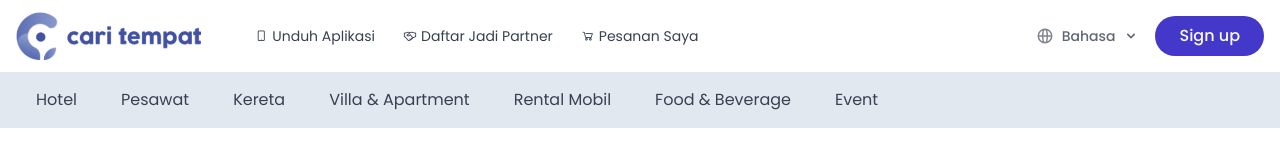
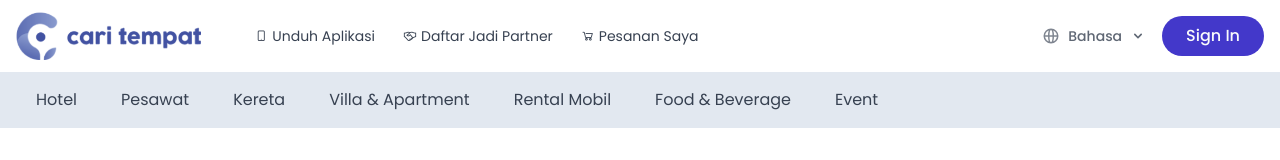
Before and after one commit to safarudinyoga/ct-fe, a React (Create React App) app: page /caritempat/v2/subscription in a window 1280 px wide. Shown: the top 160 px of the page. Built offline with nearby package versions, Linux system fonts and the light colour scheme.

Commit message:
sign in mobile

```diff
--- a/src/components/AnyReactComponent/AnyReactComponent.tsx
+++ b/src/components/AnyReactComponent/AnyReactComponent.tsx
@@ -33,11 +33,10 @@ const AnyReactComponent: FC<AnyReactComponentProps> = ({
       onMouseLeave={() => setIsOpen(false)}
     >
       <span
-        className={`flex px-2 py-1 rounded-lg bg-white dark:bg-neutral-900 text-sm font-semibold items-center justify-center min-w-max shadow-lg hover:bg-neutral-900 hover:text-white dark:hover:bg-white dark:hover:text-neutral-900 transition-colors ${
-          isSelected
+        className={`flex px-2 py-1 rounded-lg bg-white dark:bg-neutral-900 text-sm font-semibold items-center justify-center min-w-max shadow-lg hover:bg-neutral-900 hover:text-white dark:hover:bg-white dark:hover:text-neutral-900 transition-colors ${isSelected
             ? "bg-neutral-900 text-white dark:bg-white dark:text-neutral-900"
             : ""
-        }`}
+          }`}
       >
         {listing?.price || experiences?.price || car?.price}
       </span>
--- a/src/containers/SiteHeader.tsx
+++ b/src/containers/SiteHeader.tsx
@@ -1,16 +1,8 @@
 import React from "react";
-import { useLocation } from "react-router-dom";
-import Header2 from "components/Header/Header";
 import Header from "shared/Header/Header";
 
 const SiteHeader = () => {
-  let location = useLocation();
-
-  return location.pathname.includes("home-1-header-2") ? (
-    <Header />
-  ) : (
-    <Header />
-  );
+  return <Header />
 };
 
 export default SiteHeader;
--- a/src/shared/Header/MainNav1.tsx
+++ b/src/shared/Header/MainNav1.tsx
@@ -27,7 +27,7 @@ const MainNav1: FC<MainNav1Props> = ({ isTop }) => {
           <div className="hidden items-center xl:flex space-x-1">
             <div className="px-1" />
             <LangDropdown />
-            <ButtonPrimary href="/login">Sign up</ButtonPrimary>
+            <ButtonPrimary href="/login">Sign In</ButtonPrimary>
           </div>
           <div className="flex items-center xl:hidden">
             <div className="px-1" />
```
